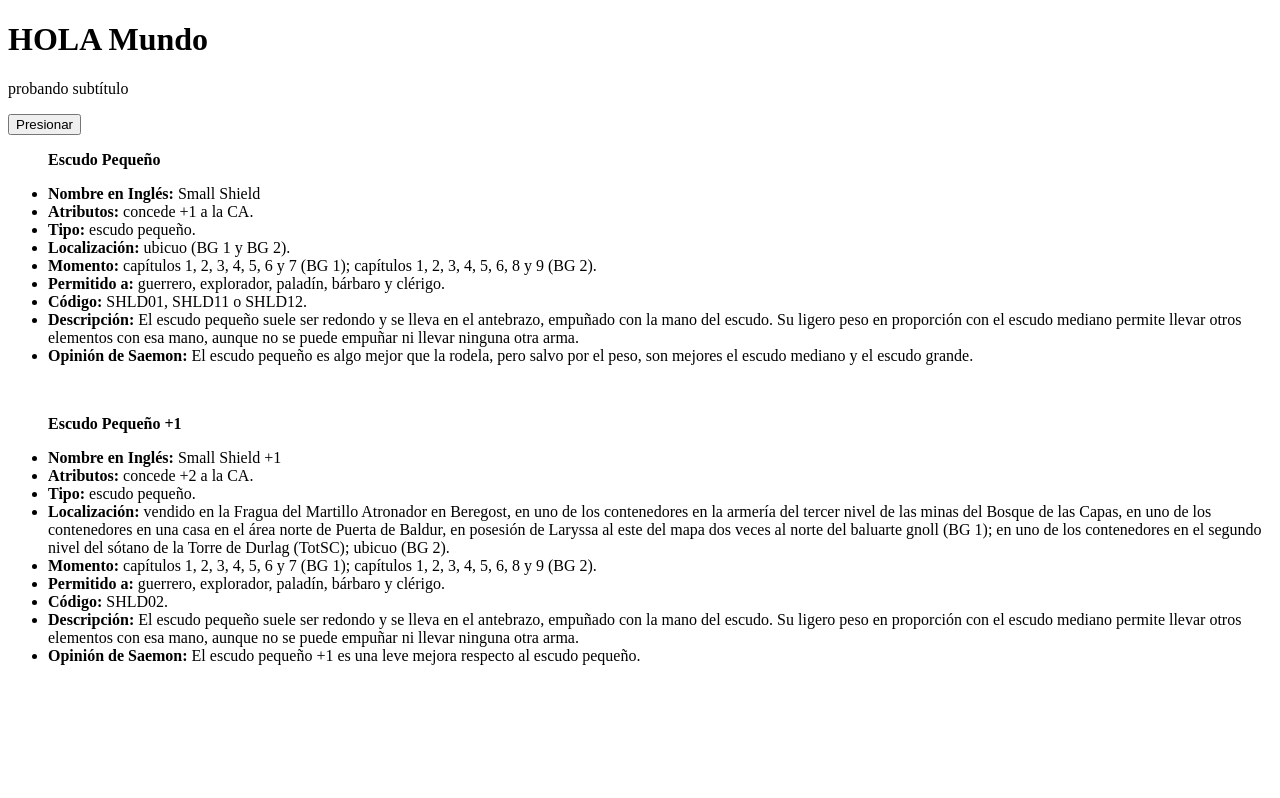
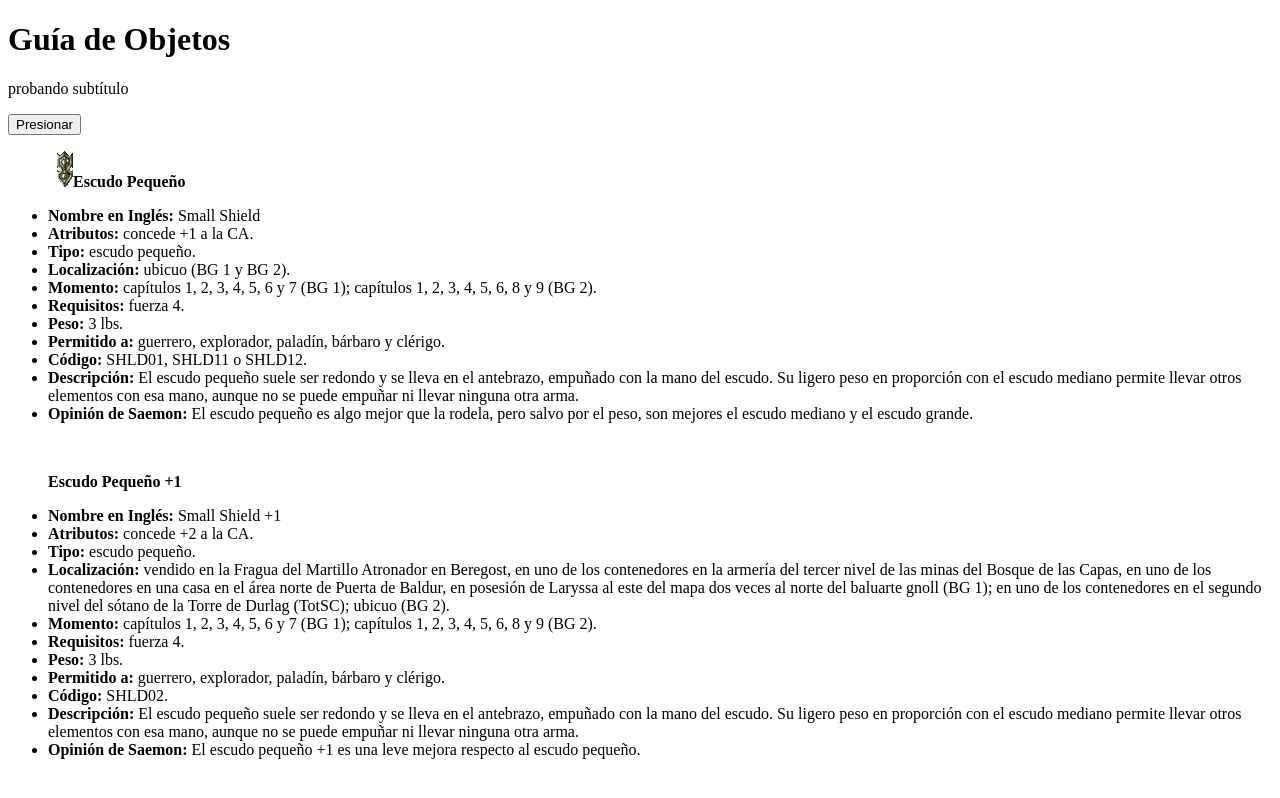
Before and after one commit to juanch091/juanch091.github.io, a plain HTML site: page index.html in a window 1280 px wide. Both pictures are taken after a click on the button "Presionar". Drawn offline with Linux system fonts and the light colour scheme.

Commit message:
Add files via upload

```diff
--- a/index.html
+++ b/index.html
@@ -21,7 +21,7 @@
 
   <body>
 	<div class="titulo-principal">
-	<h1>HOLA Mundo</h1>
+	<h1>Guía de Objetos</h1>
 	<p>probando subtítulo</p>
 	<button onclick="busquedaPrimera(escudos)">Presionar</button>
 	</div>
@@ -32,13 +32,15 @@
 
 	<div id="objetos" class="" style="display: none">
 		<div id="escudos">
-			<ul id="esc01"><p> <b>Escudo Pequeño</b>
+			<ul id="esc01"><p> <img src="imagenes/SHLD01.gif"><b>Escudo Pequeño</b>
 				<li id="nombre" style="display: none">Escudo Pequeño</li>
 				<li id="nombreIngles"><b>Nombre en Inglés:</b> Small Shield</li>
 				<li id="atributo"><b>Atributos:</b> concede +1 a la CA.</li>
 				<li id="tipo"><b>Tipo:</b> escudo pequeño.</li>
 				<li id="localizacion"><b>Localización:</b> ubicuo (BG 1 y BG 2).</li>
 				<li id="momento"><b>Momento:</b> capítulos 1, 2, 3, 4, 5, 6 y 7 (BG 1); capítulos 1, 2, 3, 4, 5, 6, 8 y 9 (BG 2).</li>
+				<li id="requisito"><b>Requisitos: </b> fuerza 4.
+				<li id='peso'><b>Peso: </b>3 lbs.
 				<li id="permitido"><b>Permitido a:</b> guerrero, explorador, paladín, bárbaro y clérigo.</li>
 				<li id="codigo"><b>Código:</b> SHLD01, SHLD11 o SHLD12.</li>
 				<li id="descripcion"><b>Descripción:</b> El escudo pequeño suele ser redondo y se lleva en el antebrazo, empuñado con la mano del escudo. Su ligero peso en proporción con el escudo mediano permite llevar otros elementos con esa mano, aunque no se puede empuñar ni llevar ninguna otra arma.</li>
@@ -54,6 +56,8 @@
 				<li id="tipo"><b>Tipo:</b> escudo pequeño.</li>
 				<li id="localizacion"><b>Localización:</b> vendido en la Fragua del Martillo Atronador en Beregost, en uno de los contenedores en la armería del tercer nivel de las minas del Bosque de las Capas, en uno de los contenedores en una casa en el área norte de Puerta de Baldur, en posesión de Laryssa al este del mapa dos veces al norte del baluarte gnoll (BG 1); en uno de los contenedores en el segundo nivel del sótano de la Torre de Durlag (TotSC); ubicuo (BG 2).</li>
 				<li id="momento"><b>Momento:</b> capítulos 1, 2, 3, 4, 5, 6 y 7 (BG 1); capítulos 1, 2, 3, 4, 5, 6, 8 y 9 (BG 2).</li>
+				<li id="requisito"><b>Requisitos: </b> fuerza 4.
+				<li id='peso'><b>Peso: </b>3 lbs.
 				<li id="permitido"><b>Permitido a:</b> guerrero, explorador, paladín, bárbaro y clérigo.</li>
 				<li id="codigo"><b>Código:</b> SHLD02.</li>
 				<li id="descripcion"><b>Descripción:</b> El escudo pequeño suele ser redondo y se lleva en el antebrazo, empuñado con la mano del escudo. Su ligero peso en proporción con el escudo mediano permite llevar otros elementos con esa mano, aunque no se puede empuñar ni llevar ninguna otra arma.</li>
@@ -67,7 +71,7 @@
 
 	<script>
 		function busquedaPrimera(nombreDiv) {
-			alert("entró");
+
 			document.getElementById("resultadoBusqueda").innerHTML =  document.getElementById("escudos").innerHTML;
 		}
 	</script>
```
Also changed, not shown: Imagenes/SHLD01.gif (added).
